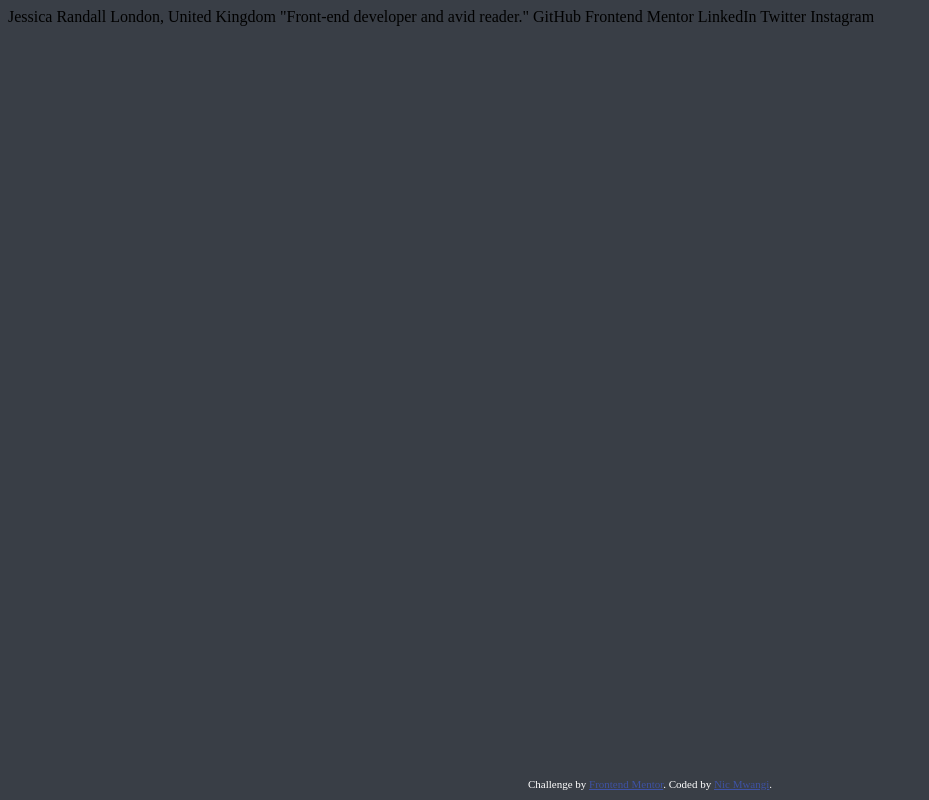
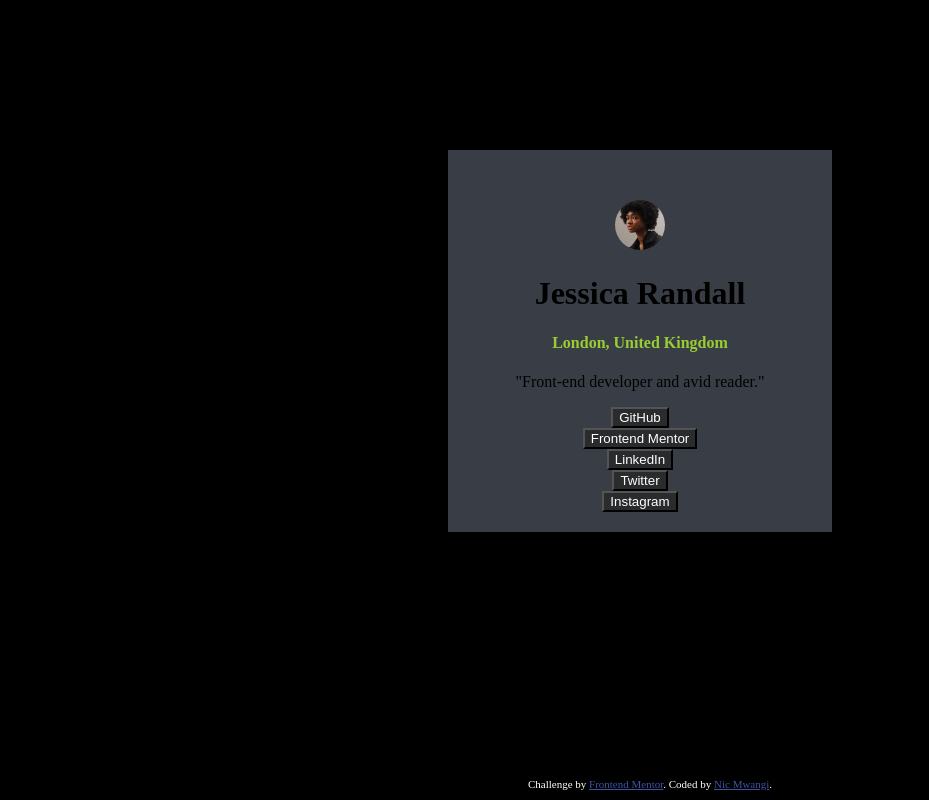
Before and after one commit to saintnic84/social-links-profile, a plain HTML site: page index.html in a window 1280 px wide. Shown: the whole page, without its empty margins (0-929 px from the left). Drawn offline with Linux system fonts and the light colour scheme.

Commit message:
positioning&color

```diff
--- a/index.html
+++ b/index.html
@@ -26,15 +26,21 @@
 
 <body>
 
-  Jessica Randall
-  London, United Kingdom
-  "Front-end developer and avid reader."
+  <div class="card">
 
-  GitHub
-  Frontend Mentor
-  LinkedIn
-  Twitter
-  Instagram
+    <img src="assets/images/avatar-jessica.jpeg" alt="jessica's profile picture"><br>
+
+    <h1>Jessica Randall</h1>
+    <h4 class="avid">London, United Kingdom</h4>
+    <p>"Front-end developer and avid reader."</p>
+
+    <button class="click">GitHub</button><br>
+    <button class="click">Frontend Mentor</button><br>
+    <button class="click">LinkedIn</button><br>
+    <button class="click">Twitter</button><br>
+    <button class="click">Instagram</button><br>
+
+  </div>
 
   <div class="attribution">
     Challenge by <a href="https://www.frontendmentor.io?ref=challenge" target="_blank">Frontend Mentor</a>.
--- a/styling.css
+++ b/styling.css
@@ -1,5 +1,33 @@
 body {
+    background-color: black;
+}
+
+img {
+    width: 50px;
+    height: 50px;
+    border-radius: 50%;
+}
+
+.avid {
+    color: #9ACD32;
+}
+
+.card {
     background-color: #393e46;
+    text-align: center;
+    padding: 50px 0 20px;
+    width: 384px;
+    margin: 150px auto;
+}
+
+.click {
+    background-color: #2a2b2d;
+    color: white;
+}
+
+.click:hover {
+    background-color: #9ACD32;
+    cursor: pointer;
 }
 
 .attribution {
```
